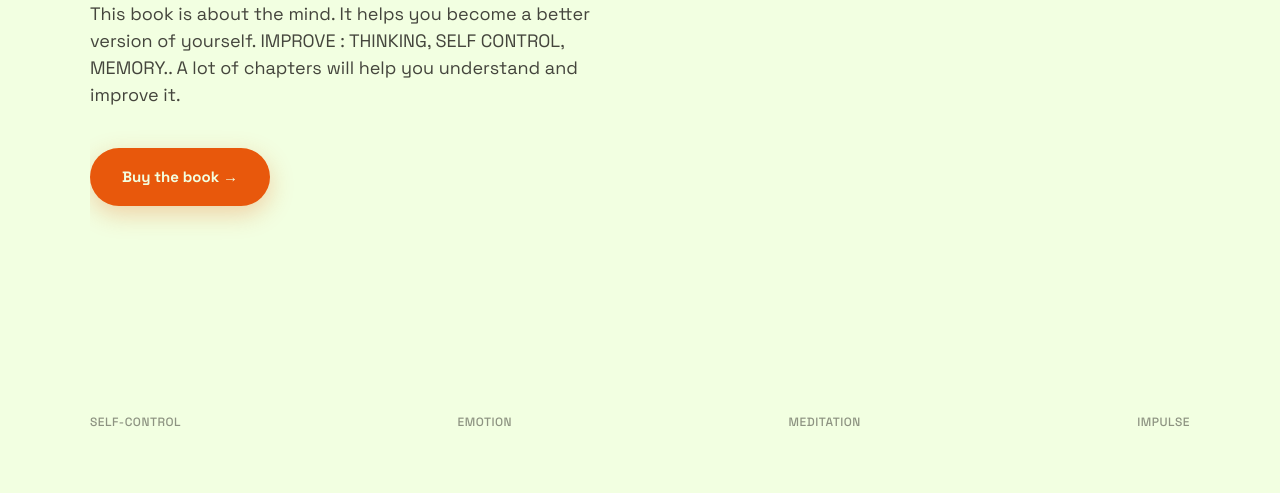
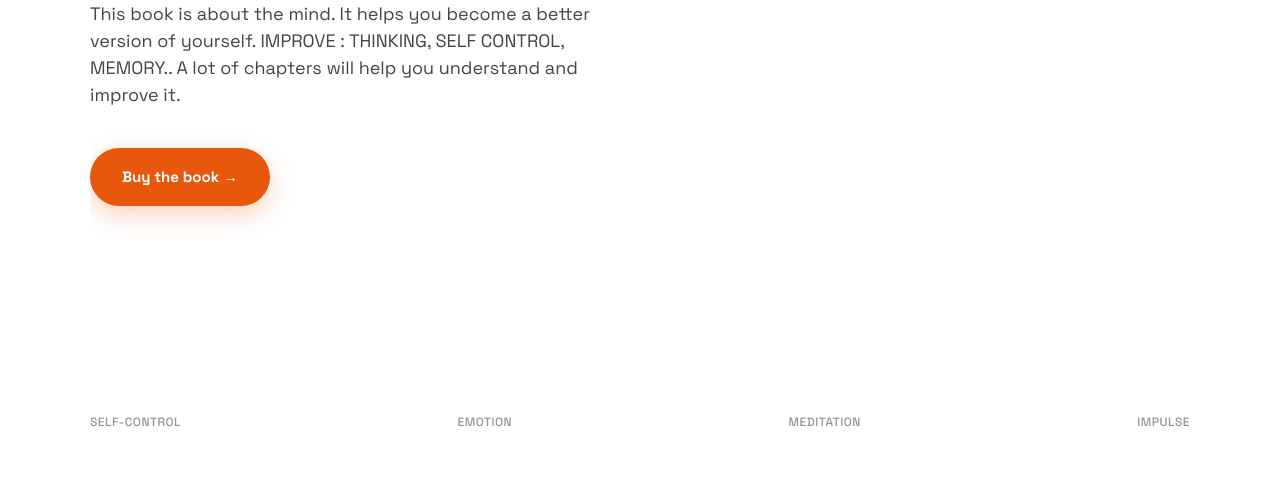
Before and after one commit to 1ndscorpion38-max/What-s-effective-your-mind, a plain HTML site: page index.html in a window 1280 px wide. Shown: the part 403-896 px from the top of the page. Drawn offline with Linux system fonts and the light colour scheme.

Commit message:
Update index.html

```diff
--- a/index.html
+++ b/index.html
@@ -10,7 +10,7 @@
     --orange-deep: #B8420A;
     --orange-soft: #FFE8D9;
     --black: #14110F;
-    --white: #F2FFE1;
+    --white: #FFFFFF;
     --off-white: #FDFAF7;
     --line: rgba(20,17,15,0.12);
   }
```
